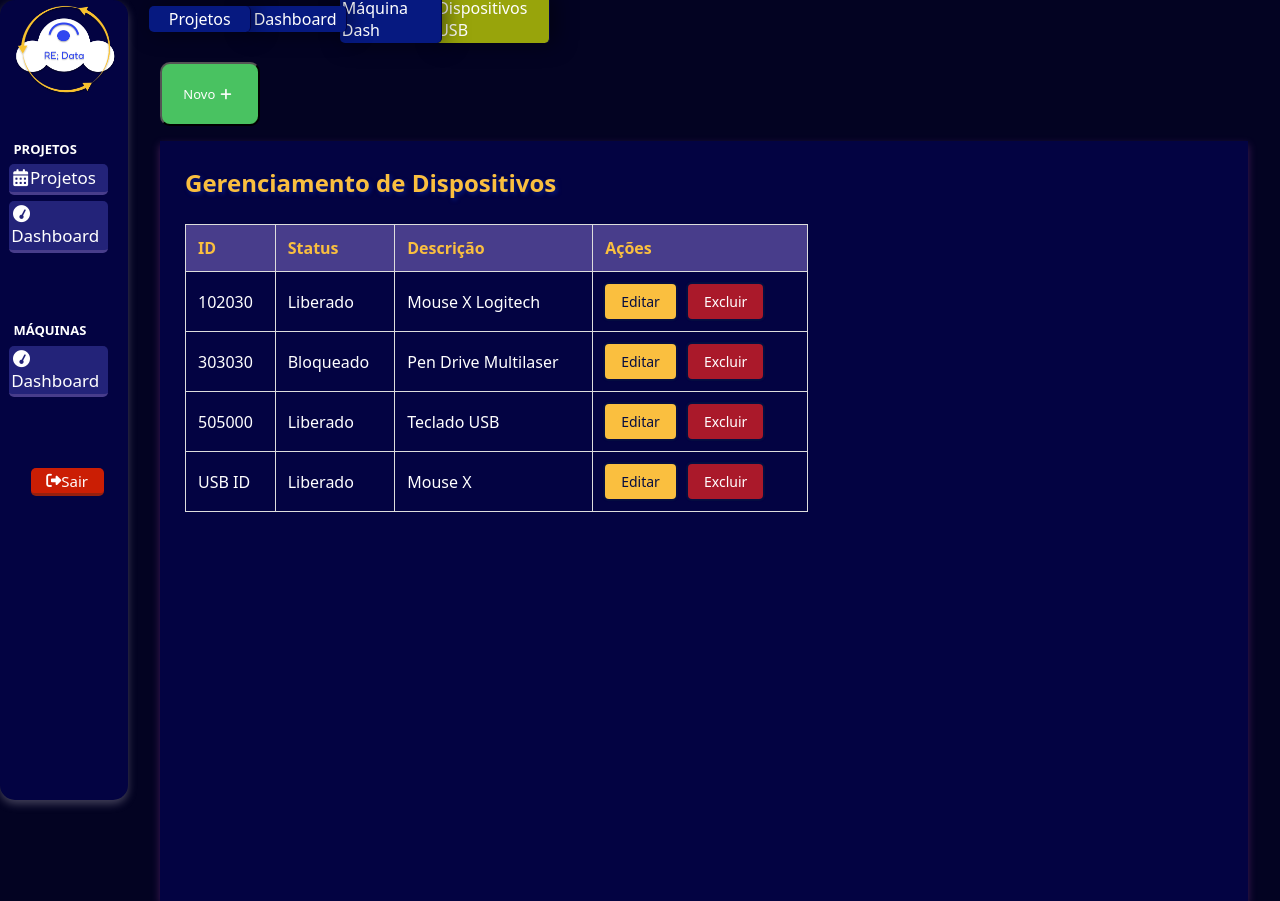
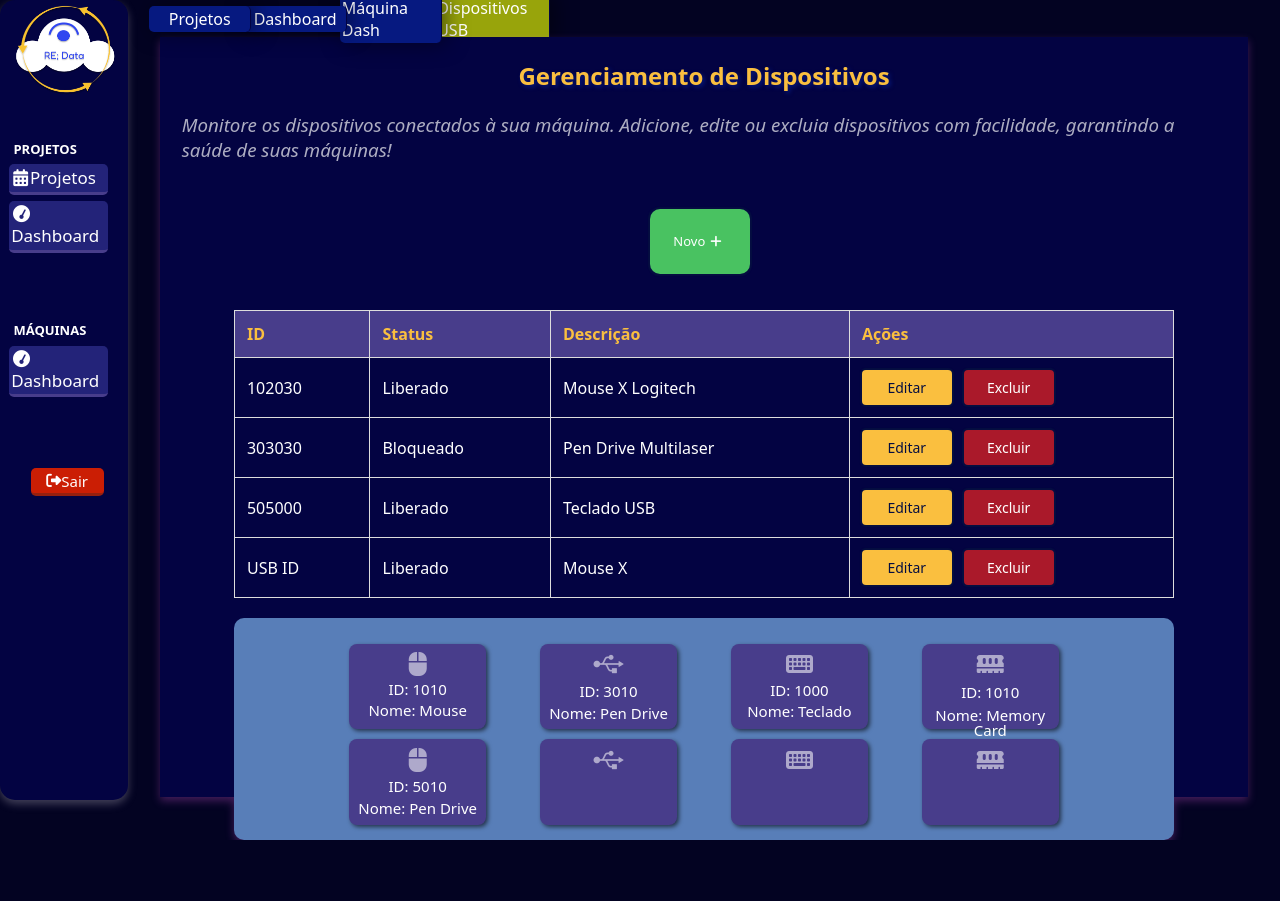
Before and after one commit to Sprint-2-Semestre-SpTech-School/ProjetoSprint2Semestre, a website: page Re-Data/site/public/dispositivoUsb.html in a window 1280 px wide. After the commit the page ends 840 px from the top, so only its background shows below. Drawn offline with nearby package versions, Linux system fonts and the light colour scheme.

Commit message:
inserindo nova div de dispositivos usb+blacklist

```diff
--- a/Re-Data/site/public/css/dispositivoUsb.css
+++ b/Re-Data/site/public/css/dispositivoUsb.css
@@ -374,16 +374,16 @@ ul.breadcrumbList li+li:before {
 
 .main-content .usbContent {
     display: flex;
+    align-items: center;
     flex-direction: column;
-    padding: 25px;
-    gap: 25px;
+    padding: 2%;
+    gap: 20px;
     width: 100%;
     height: 100%;
     background-color: var(--color-background-partes);
     filter: drop-shadow(0px 4px 4px rgba(300, 100, 256, 0.25));
-    overflow: hidden;
-    overflow-y: scroll;
-    flex-wrap: wrap;
+    /* overflow: hidden;
+    overflow-y: scroll; */
 }
 
 .main-content .usbContent::-webkit-scrollbar {
@@ -401,12 +401,17 @@ ul.breadcrumbList li+li:before {
     text-shadow: 2px 2px 4px #061980;
 }
 
+.main-content .usbContent h3 {
+    color: #ffffffad;
+    font-style: italic;
+    font-weight: 400;
+}
+
 table {
-    width: 60%;
+    width: 90%;
+    height: 50%;
     border-collapse: collapse;
 }
-
-
 
 table,
 th,
@@ -449,27 +454,76 @@ tr:nth-child(even) {
 .edit {
     background-color: #FABF3F;
     color: #050e41;
+    width: 30%;
+    height: 100%;
     transition: 0.7s;
 }
 
 .edit:hover {
     background-color: darkslateblue;
-    width: 25%;
-    height: 15%;
-    transition: 0.7s;
+    width: 32%;
+    height: 100%;
 }
 
 .delete {
     background-color: rgba(234, 34, 34, 0.72);
     color: #ffff;
+    width: 30%;
+    height: 100%;
     transition: 0.7s;
 }
 
 .delete:hover {
     background-color: darkslateblue;
-    width: 25%;
-    height: 15%;
-    transition: 0.7s;
+    width: 32%;
+    height: 100%;
+}
+
+.usbContent .walletUsb {
+    display: flex;
+    justify-content: center;
+    align-items: center;
+    flex-wrap: wrap;
+    gap: 6%;
+    width: 90%;
+    height: 70%;
+    background-color: var(--color-background-modal);
+    border-radius: 10px;
+    padding: 2.5%;
+}
+
+.usbContent .walletUsb .divUsb {
+    display: flex;
+    flex-direction: column;
+    align-items: center;
+    text-align: center;
+    width: 15.5%;
+    height: 50%;
+    background-color: darkslateblue;
+    border-radius: 8px;
+    box-shadow: 2px 2px 4px rgba(0, 0, 0, 0.59);
+}
+
+.usbContent .walletUsb .divUsb p {
+    display: flex;
+    flex-direction: column;
+    justify-content: center;
+    align-items: center;
+    text-align: center;
+    font-size: 15px;
+    padding-top: 6%;
+    font-weight: 400;
+}
+
+.usbContent .walletUsb .divUsb i {
+    color: #ffffff8e;
+    display: flex;
+    flex-direction: column;
+    justify-content: center;
+    text-align: center;
+    align-items: center;
+    margin-top: 6%;
+    font-size: 3vh;
 }
 
 /* Form de adicionar USB */
@@ -490,6 +544,8 @@ form {
     padding: 20px;
     border-radius: 15px;
 }
+
+
 
 .hidden {
     display: none;
--- a/Re-Data/site/public/dispositivoUsb.html
+++ b/Re-Data/site/public/dispositivoUsb.html
@@ -80,12 +80,18 @@
             </div>
 
             <div class="main-content">
-                <div class="projectTools">
-                    <button class="buttonTools">Novo<i class="fa-solid fa-plus"></i></button>
-                </div>
 
                 <div class="usbContent">
                     <h1>Gerenciamento de Dispositivos</h1>
+                    <h3>Monitore os dispositivos conectados à sua máquina. Adicione, edite ou excluia
+                        dispositivos com facilidade, garantindo a saúde de suas máquinas!
+                    </h3>
+
+                    <div class="projectTools">
+                        <button class="buttonTools">Novo<i class="fa-solid fa-plus"></i></button>
+                    </div>
+
+                    <!-- Blacklist -->
                     <table>
                         <thead>
                             <tr>
@@ -96,6 +102,7 @@
                             </tr>
                         </thead>
                         <tbody>
+                            <!-- Conteúdo Linhas Blacklist -->
                             <tr>
                                 <td>102030</td>
                                 <td>Liberado</td>
@@ -141,9 +148,35 @@
                         </tbody>
                     </table>
 
+                    <div class="walletUsb">
+                        <div class="divUsb"><i class="fa-solid fa-computer-mouse">
+                                <p class="usbInfo">ID: 1010</p>
+                                <p class="usbInfo">Nome: Mouse</p>
+                            </i></div>
+                        <div class="divUsb"><i class="fa-brands fa-usb">
+                                <p class="usbInfo">ID: 3010</p>
+                                <p class="usbInfo">Nome: Pen Drive</p>
+                            </i></div>
+                        <div class="divUsb"><i class="fa-solid fa-keyboard">
+                                <p class="usbInfo">ID: 1000</p>
+                                <p class="usbInfo">Nome: Teclado</p>
+                            </i></div>
+                        <div class="divUsb"><i class="fa-solid fa-memory">
+                                <p class="usbInfo">ID: 1010</p>
+                                <p class="usbInfo">Nome: Memory Card</p>
+                            </i></div>
+                        <div class="divUsb"><i class="fa-solid fa-computer-mouse">
+                                <p class="usbInfo">ID: 5010</p>
+                                <p class="usbInfo">Nome: Pen Drive</p>
+                            </i></div>
+                        <div class="divUsb"><i class="fa-brands fa-usb"></i></div>
+                        <div class="divUsb"><i class="fa-solid fa-keyboard"></i></div>
+                        <div class="divUsb"><i class="fa-solid fa-memory"></i></div>
+                    </div>
 
 
                     <form id="formularioAdicionar" class="formularioAdicionar hidden">
+                        <div class="form-image"><i class="fa-brands fa-usb"></i></div>
                         <h2>Cadastrar uso de USB</h2>
                         <h3>Registrar novo dispositivo para monitoramento.</h3>
                         <label for="apelidoUsb">Apelido:</label>
```
